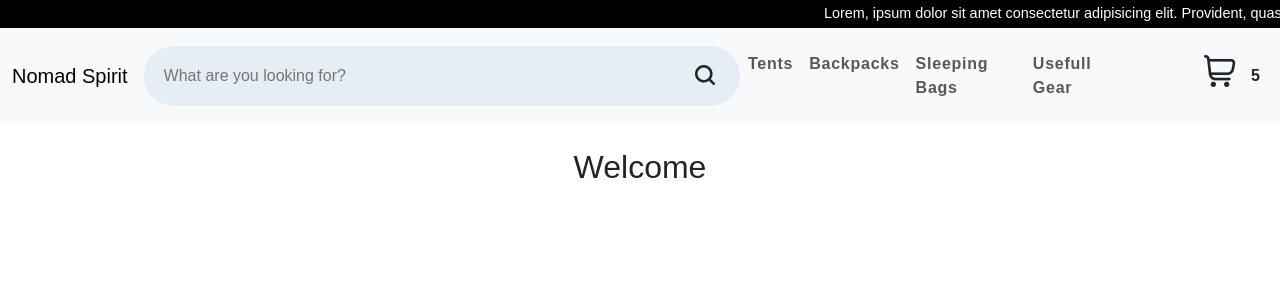
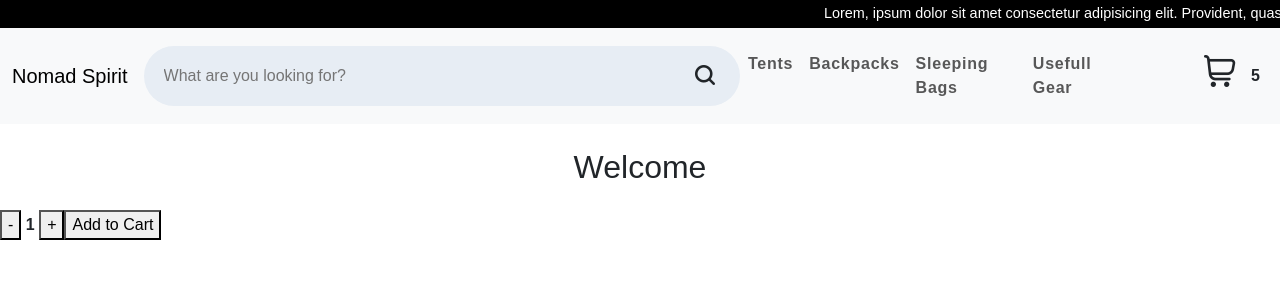
Before and after one commit to robmrdev/coder-react, a React (Vite) app: page / in a window 1280 px wide. Shown: the top 300 px of the page. Built offline with nearby package versions, Linux system fonts and the light colour scheme; a web font is replaced by a local one.

Commit message:
Counter funtional

```diff
--- /dev/null
+++ b/src/components/Counter/Counter.jsx
@@ -0,0 +1,34 @@
+import { useState } from "react"
+
+
+const Counter = ({stock, initial}) => {
+    const [counter, setCounter] = useState (initial)
+
+    const addCounter = () => {
+        if (counter < stock) {
+            setCounter(counter + 1);
+        }
+    }
+
+    const decreaseCounter = () => {
+        if (counter > initial) {
+            setCounter(counter - 1);
+        }
+    }
+
+    const addToCart = () => {
+        console.log(`${counter} items added to cart`)
+    }
+
+  return (
+    <>
+    <button onClick={decreaseCounter}> - </button>
+    <strong> {counter} </strong>
+    <button onClick={addCounter}> + </button>
+
+    <button onClick={addToCart}> Add to Cart</button>
+    </>
+  )
+}
+
+export default Counter
--- a/src/components/ItemListContainer/ItemListContainer.jsx
+++ b/src/components/ItemListContainer/ItemListContainer.jsx
@@ -1,10 +1,12 @@
-import React from 'react'
+import React from 'react';
+import Counter from '../Counter/Counter';
 
 
 const ItemListContainer = ({greeting}) => {
   return (
     <main>
         <h2 className='text-center m-4'> {greeting} </h2>
+        <Counter stock={10} initial={1}/>
     </main>
   )
 }
```
